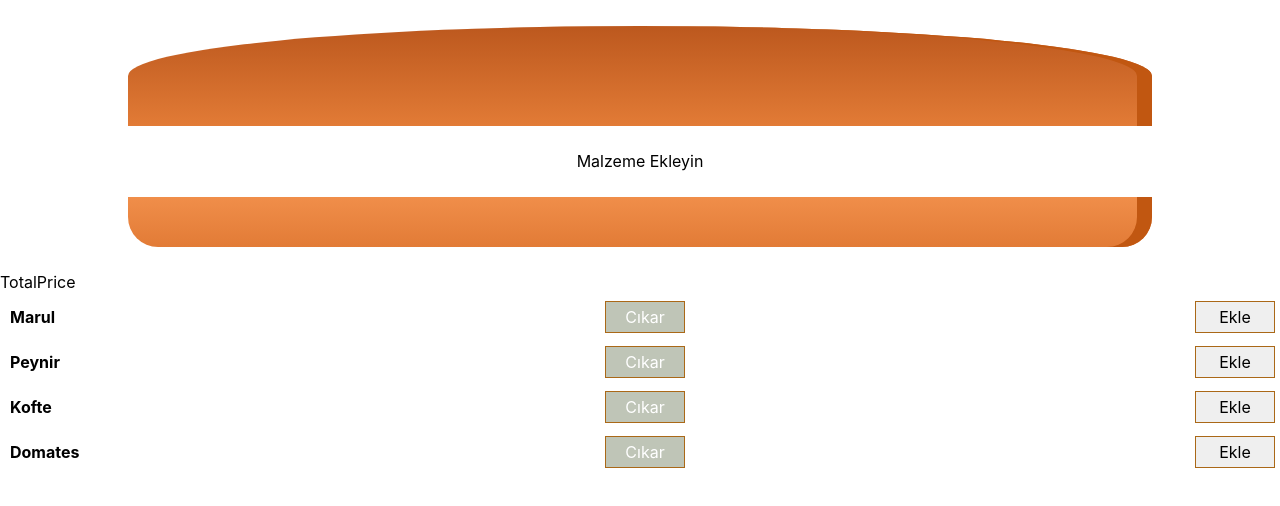
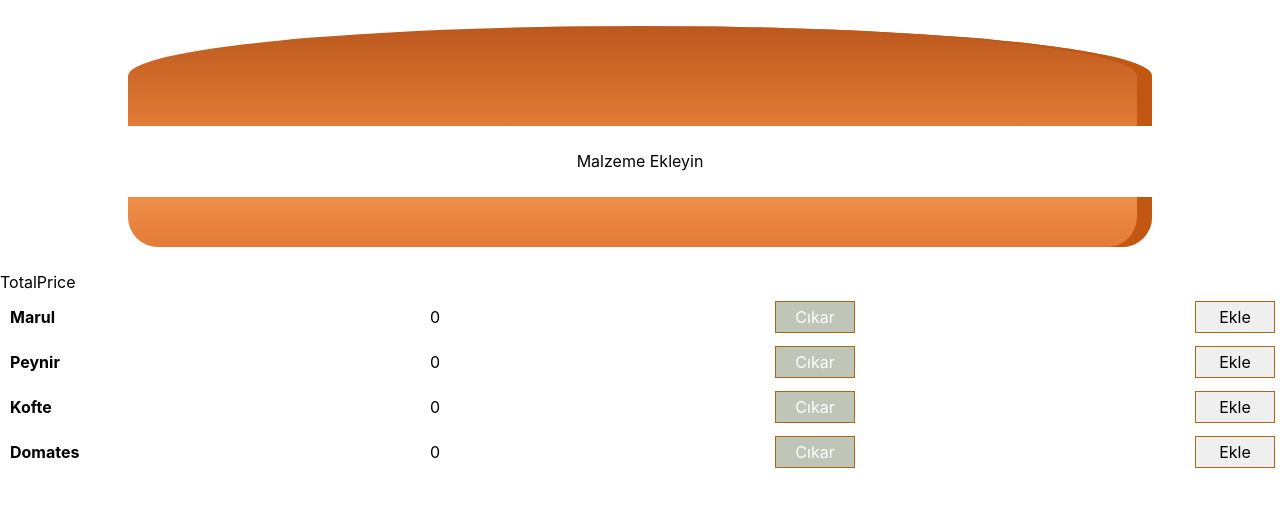
Before and after one commit to Frontend-Bootcamp-Istanbul/burger-builder, a React (Create React App) app: page / in a window 1280 px wide. Shown: the top 506 px of the page. Built offline with nearby package versions, Linux system fonts and the light colour scheme.

Commit message:
id degisiklik

```diff
--- a/src/components/Hamburger/Hamburger.js
+++ b/src/components/Hamburger/Hamburger.js
@@ -15,7 +15,7 @@ function Hamburger(props) {
             }
             {
                 props.ingredients.map((ingredient) => {
-                   return <div key={ingredient.id} style={{
+                   return <div key={ingredient.displayId} style={{
                        height: "20px",
                        backgroundColor: ingredient.color,
                        width: "80%",
--- a/src/components/Item/Item.js
+++ b/src/components/Item/Item.js
@@ -8,6 +8,9 @@ function Item(props) {
         <div className="BuildControl">
             <div className="Label">
                 {props.name}
+            </div>
+            <div>
+                {props.sayi}
             </div>
             {
                 props.butonGoster ? <button className="Less" onClick={() => {
--- a/src/components/ItemList/ItemList.js
+++ b/src/components/ItemList/ItemList.js
@@ -9,10 +9,14 @@ function ItemList(props) {
                     const icindeVarMi = props.selectedIngredients.find((ingredient) => {
                         return ingredient.name === item.name;
                     });
+                    const icindeKacTaneVar = props.selectedIngredients.filter((ingredient) => {
+                        return item.name === ingredient.name;
+                    });
                     return <Item key={item.id} {...item}
                                  malzemeEkle={props.malzemeEkle}
                                 malzemeCikar={props.malzemeCikar}
                                 butonGoster={icindeVarMi}
+                                sayi={icindeKacTaneVar.length}
                     />
                 })
             }
```
